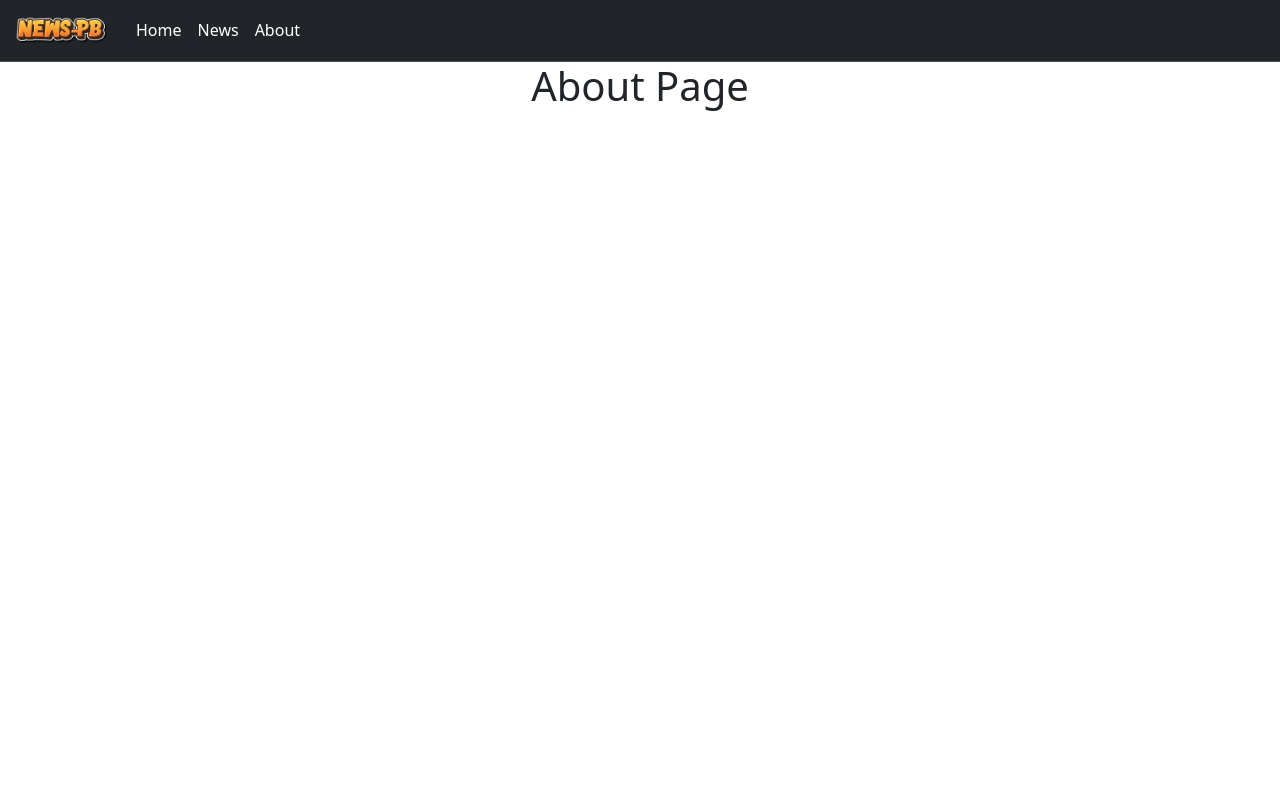
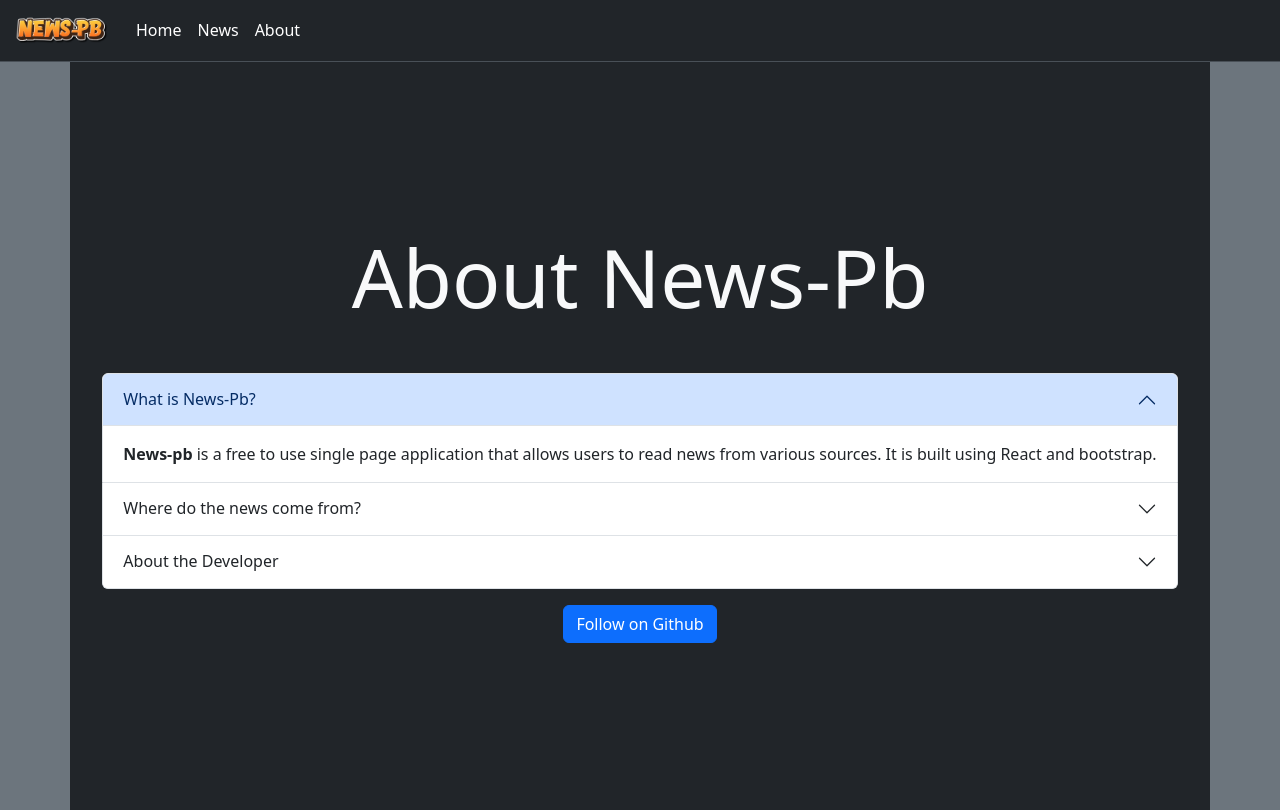
Before and after one commit to Priyanshu-Batham/news-pb, a React (Vite) app: page /about in a window 1280 px wide. Built offline with nearby package versions, Linux system fonts and the light colour scheme.

Commit message:
Project Finished

```diff
--- a/src/pages/About.jsx
+++ b/src/pages/About.jsx
@@ -2,9 +2,93 @@ import React from "react";
 
 const About = () => {
   return (
-    <>
-      <h1 className="text-center">About Page</h1>
-    </>
+    <div
+      className="bg-secondary d-flex justify-content-center"
+      style={{ minHeight: "93.5vh" }}
+    >
+      <div className="container bg-dark d-flex flex-column justify-content-center align-items-center">
+        <h1 className="text-light mb-5 display-1">About News-Pb</h1>
+        <div className="accordion" id="accordionExample">
+          <div className="accordion-item">
+            <h2 className="accordion-header">
+              <button
+                className="accordion-button"
+                type="button"
+                data-bs-toggle="collapse"
+                data-bs-target="#collapseOne"
+                aria-expanded="true"
+                aria-controls="collapseOne"
+              >
+                What is News-Pb?
+              </button>
+            </h2>
+            <div
+              id="collapseOne"
+              className="accordion-collapse collapse show"
+              data-bs-parent="#accordionExample"
+            >
+              <div className="accordion-body">
+                <strong>News-pb</strong> is a free to use single page application that allows users to read news from various sources.
+                It is built using React and bootstrap.
+              </div>
+            </div>
+          </div>
+          <div className="accordion-item">
+            <h2 className="accordion-header">
+              <button
+                className="accordion-button collapsed"
+                type="button"
+                data-bs-toggle="collapse"
+                data-bs-target="#collapseTwo"
+                aria-expanded="false"
+                aria-controls="collapseTwo"
+              >
+                Where do the news come from?
+              </button>
+            </h2>
+            <div
+              id="collapseTwo"
+              className="accordion-collapse collapse"
+              data-bs-parent="#accordionExample"
+            >
+              <div className="accordion-body">
+                <strong>News-Pb</strong> uses the <a href="https://newsapi.org/">News API</a> to fetch news from various sources.
+                The News API is a RESTful API for searching and retrieving live articles from all over the web.
+              </div>
+            </div>
+          </div>
+          <div className="accordion-item">
+            <h2 className="accordion-header">
+              <button
+                className="accordion-button collapsed"
+                type="button"
+                data-bs-toggle="collapse"
+                data-bs-target="#collapseThree"
+                aria-expanded="false"
+                aria-controls="collapseThree"
+              >
+                About the Developer
+              </button>
+            </h2>
+            <div
+              id="collapseThree"
+              className="accordion-collapse collapse"
+              data-bs-parent="#accordionExample"
+            >
+              <div className="accordion-body">
+                <strong>News-Pb</strong> is developed by <a href="https://github.com/priyanshu-batham">Priyanshu Batham</a>.
+
+              </div>
+            </div>
+          </div>
+        </div>
+        <div>
+          <a href="https://github.com/priyanshu-batham" className="btn btn-primary mt-3">
+            Follow on Github
+          </a>
+        </div>
+      </div>
+    </div>
   );
 };
 
--- a/src/pages/Home.jsx
+++ b/src/pages/Home.jsx
@@ -4,9 +4,9 @@ import Banner from "../assets/logo.png";
 
 const Home = () => {
   return (
-    <>
+    <div className=" bg-secondary" style={{height: '93.5vh'}}>
       <div className="container d-flex flex-column align-items-center justify-content-center">
-        <h1 className="mt-5">Welcome To</h1>
+        <h1 className="mt-5 text-light">Welcome To</h1>
         <img src={Banner} alt="News-Pb" width={"100%"} height={"100%"} />
         <button type="button" className="btn btn-info">
           <Link to="/news" style={{textDecoration: 'none', color: 'black'}}>
@@ -14,7 +14,7 @@ const Home = () => {
           </Link>
         </button>
       </div>
-    </>
+    </div>
   );
 };
 
--- a/src/pages/News.jsx
+++ b/src/pages/News.jsx
@@ -3,8 +3,8 @@ import CategoryStrip from "../components/CategoryStrip";
 import Card from "../components/Card";
 import Loader from "../components/Loader";
 import BigLoader from "../components/BigLoader";
-import defaultImg from '../assets/defaultImg.png'
-import Logo from '../assets/logo.png'
+import defaultImg from "../assets/defaultImg.png";
+import Logo from "../assets/logo.png";
 import { useState, useEffect } from "react";
 import InfiniteScroll from "react-infinite-scroll-component";
 
@@ -14,6 +14,7 @@ const News = () => {
   const [isLoading, setIsLoading] = useState(false);
   const [nextPageId, setNextPageId] = useState(null);
   const [hasMoreData, setHasMoreData] = useState(true);
+  const [isApiExhausted, setIsApiExhausted] = useState(false);
 
   useEffect(() => {
     setIsLoading(true);
@@ -24,17 +25,22 @@ const News = () => {
   }, [category]);
 
   async function fetchNews() {
-    const apiKey = `pub_44558e2b48b708b113a3d00c7feec667b4e24`;
+    const apiKey = import.meta.env.VITE_API_KEY;
 
     let url = `https://newsdata.io/api/1/latest?size=8&country=in&language=en&apikey=${apiKey}${
-      category !== "" ? `&category=${category}` : ""}${nextPageId?`&page=${nextPageId}`:''}`;
+      category !== "" ? `&category=${category}` : ""
+    }${nextPageId ? `&page=${nextPageId}` : ""}`;
 
-    // let url = "https://randomuser.me/api/";
     let req = new Request(url);
     let res = await fetch(req);
+    if (res.status === 429) {
+      setIsApiExhausted(true);
+      setHasMoreData(false);
+      return [];
+    }
     let data = await res.json();
 
-    data.nextPage?setNextPageId(data.nextPage):setHasMoreData(false);
+    data.nextPage ? setNextPageId(data.nextPage) : setHasMoreData(false);
 
     return data.results;
   }
@@ -45,7 +51,7 @@ const News = () => {
   }
 
   return (
-    <div className="bg-secondary">
+    <div className="bg-secondary" style={{minHeight: '93.5vh'}}>
       <CategoryStrip
         fetchNews={fetchNews}
         category={category}
@@ -53,7 +59,7 @@ const News = () => {
       />
       <div className="container bg-dark text-light">
         <div className="d-flex justify-content-center">
-          <img src={Logo} alt='news-pb'/>
+          <img src={Logo} alt="news-pb" />
         </div>
         {isLoading && <BigLoader />}
         {!isLoading && (
@@ -68,7 +74,7 @@ const News = () => {
               return (
                 <Card
                   key={index}
-                  image_url={data.image_url?data.image_url:defaultImg}
+                  image_url={data.image_url ? data.image_url : defaultImg}
                   title={data.title}
                   link={data.link}
                 />
@@ -76,6 +82,12 @@ const News = () => {
             })}
           </InfiniteScroll>
         )}
+        {isApiExhausted && (
+          <>
+            <h2 className="text-center">Sorry, we are out of news for now</h2>
+            <h2 className="text-center pb-5">Come Back Tomorrow :)</h2>
+          </>
+        )}
       </div>
     </div>
   );
```
